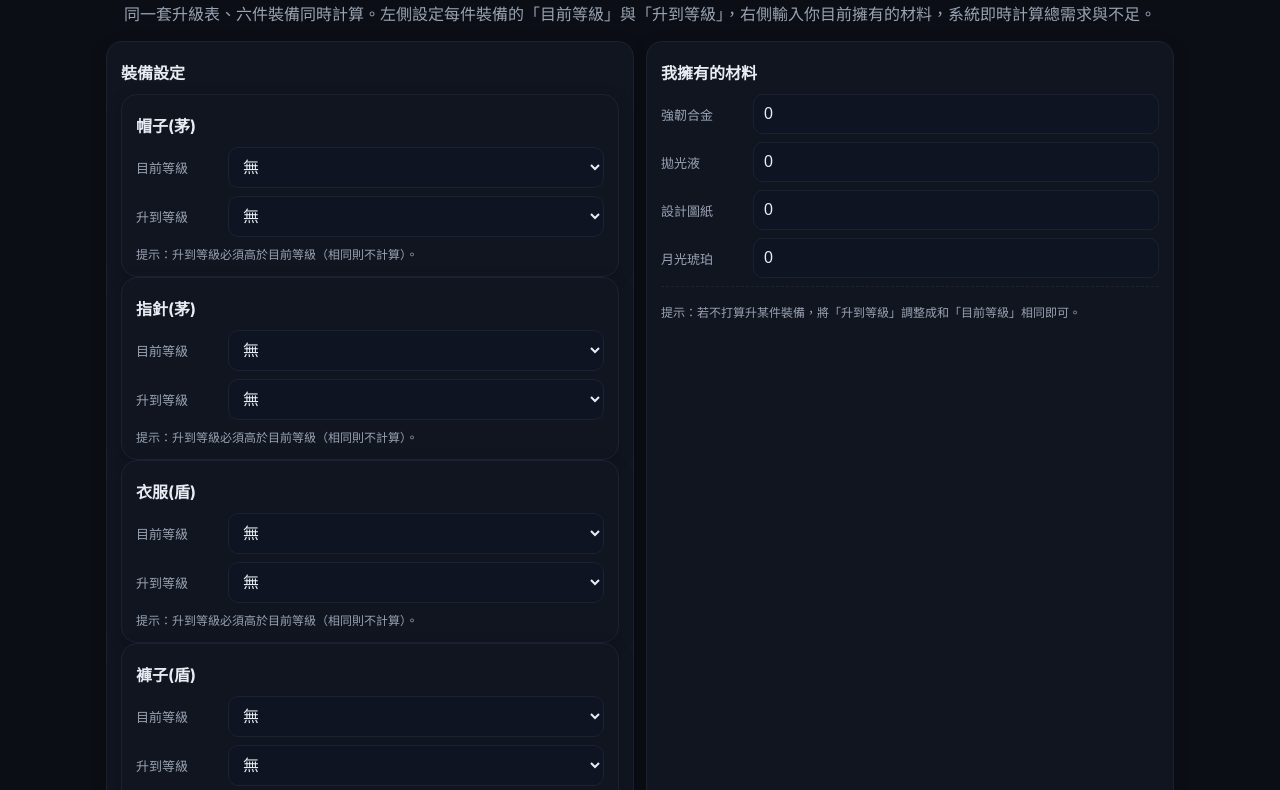
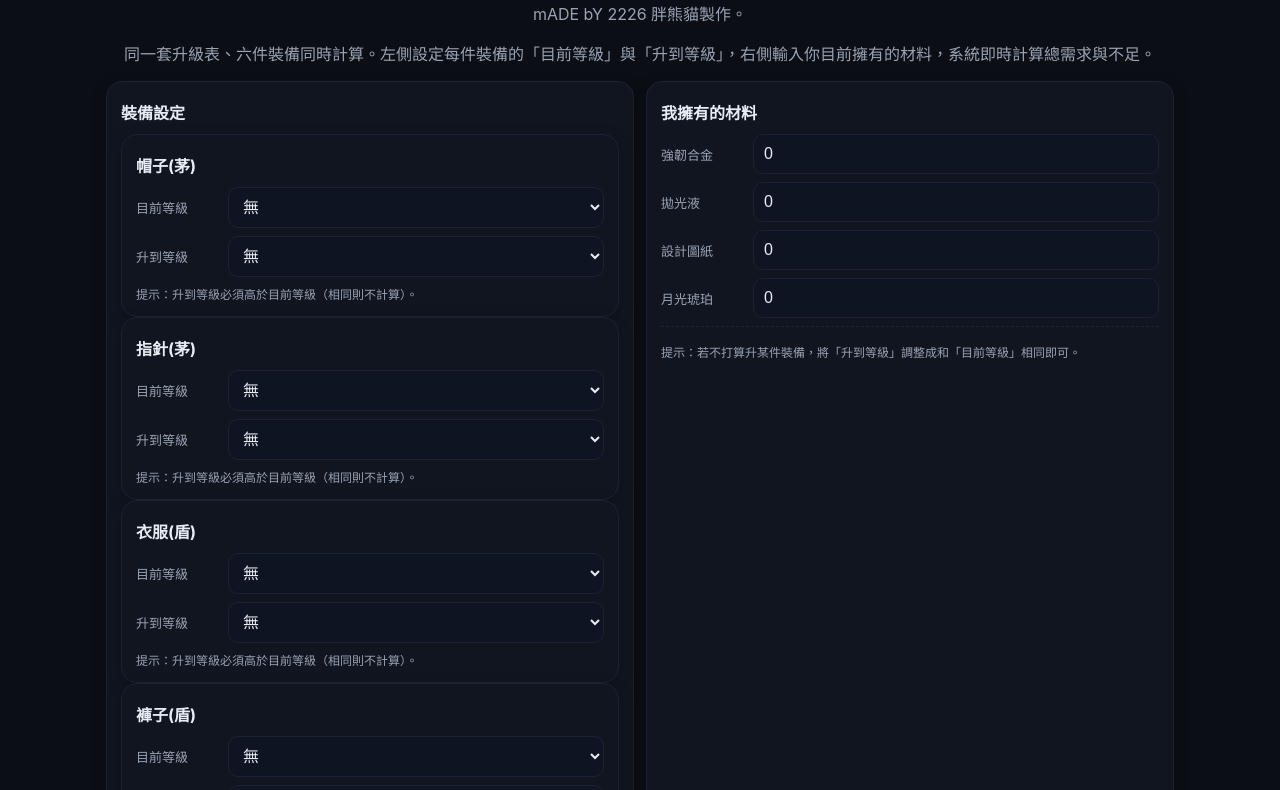
Before and after one commit to FatPanda85/-, a plain HTML site: page index.html in a window 1280 px wide. Shown: the part 71-861 px from the top of the page. Drawn offline with Linux system fonts and the light colour scheme.

Commit message:
Update index.html

```diff
--- a/index.html
+++ b/index.html
@@ -10,6 +10,7 @@
 <body>
   <div class="container">
     <h1>六裝備材料需求試算器</h1>
+    <div class="subtitle">mADE bY 2226 胖熊貓製作。</div>
     <div class="subtitle">同一套升級表、六件裝備同時計算。左側設定每件裝備的「目前等級」與「升到等級」，右側輸入你目前擁有的材料，系統即時計算總需求與不足。</div>
 
     <div class="grid">
```
